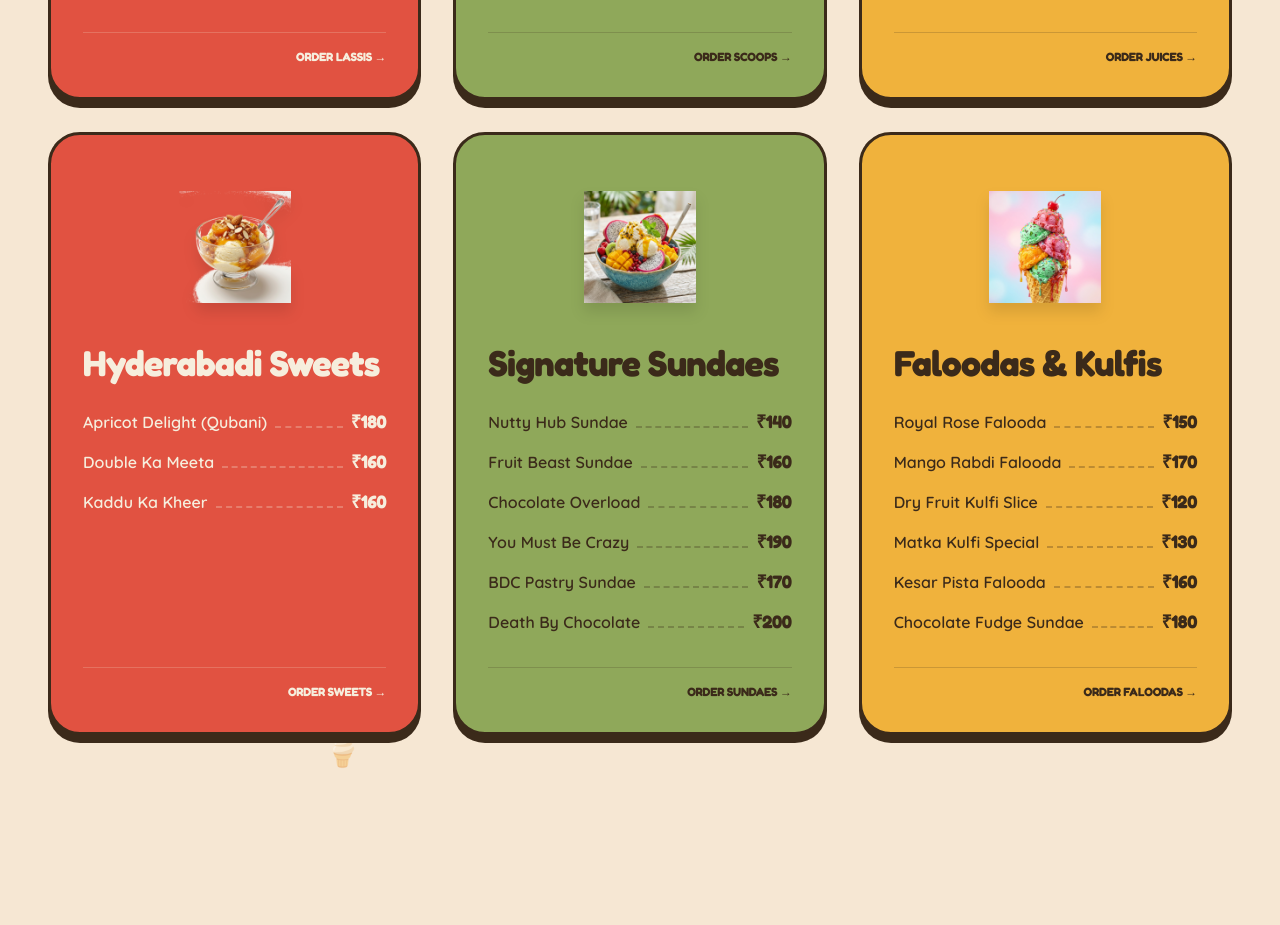
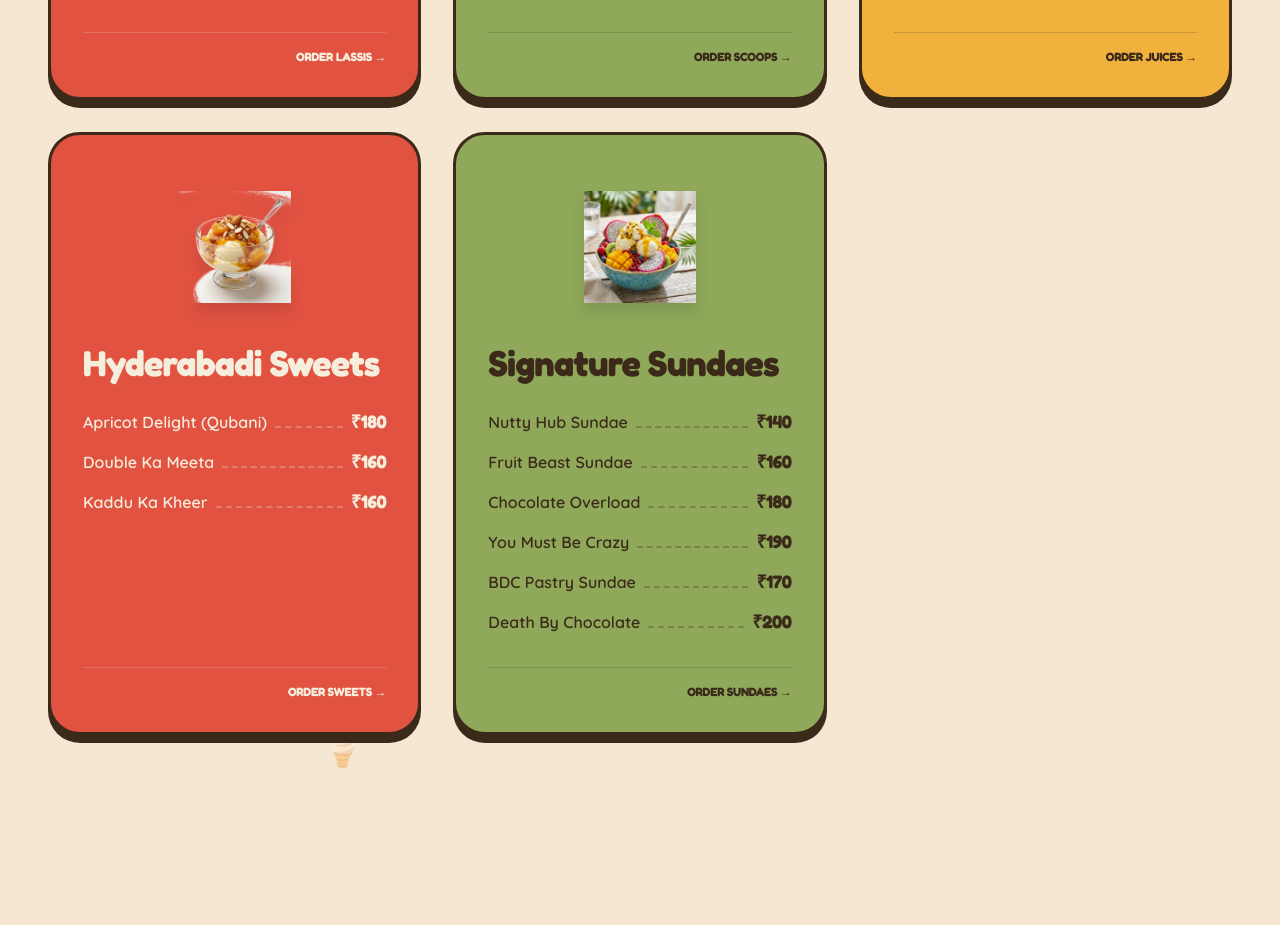
Before and after one commit to lalitejaonteddu/icecream, a Next.js app: page / in a window 1280 px wide. Shown: the part 2660-3585 px from the top of the page. Built offline with nearby package versions, Linux system fonts and the light colour scheme; a web font is replaced by a local one.

Commit message:
Remove Faloodas & Kulfis card container from Scoop List section

```diff
--- a/src/components/BestSellers.tsx
+++ b/src/components/BestSellers.tsx
@@ -48,15 +48,6 @@ const SUNDAES_ITEMS: MenuItem[] = [
   { name: 'You Must Be Crazy', price: '₹190' },
   { name: 'BDC Pastry Sundae', price: '₹170' },
   { name: 'Death By Chocolate', price: '₹200' },
-];
-
-const FALOODAS_ITEMS: MenuItem[] = [
-  { name: 'Royal Rose Falooda', price: '₹150' },
-  { name: 'Mango Rabdi Falooda', price: '₹170' },
-  { name: 'Dry Fruit Kulfi Slice', price: '₹120' },
-  { name: 'Matka Kulfi Special', price: '₹130' },
-  { name: 'Kesar Pista Falooda', price: '₹160' },
-  { name: 'Chocolate Fudge Sundae', price: '₹180' },
 ];
 
 export default function BestSellers() {
@@ -318,50 +309,6 @@ export default function BestSellers() {
               </a>
             </div>
           </motion.div>
-
-          {/* Card 6: Golden Yellow — Faloodas & Kulfis */}
-          <motion.div
-            initial={{ opacity: 0, y: 30 }}
-            whileInView={{ opacity: 1, y: 0 }}
-            viewport={{ once: true }}
-            transition={{ duration: 0.5, delay: 0.5 }}
-            className="bg-[#F0B23C] rounded-[32px] p-8 flex flex-col justify-between card-hover-jump text-[#3B2A1A] border-[3px] border-[#3B2A1A] shadow-[0_8px_0_#3B2A1A] relative overflow-hidden"
-          >
-            <div>
-              <div className="flex justify-center mb-6 pt-2">
-                <img
-                  src="/assets/giant_hero_3d_sundae.png"
-                  alt="Falooda glass icon"
-                  className="w-28 h-36 object-contain drop-shadow-xl"
-                />
-              </div>
-
-              <h3 className="font-fredoka text-4xl font-extrabold mb-6 tracking-tight text-[#3B2A1A]">
-                Faloodas & Kulfis
-              </h3>
-
-              <div className="space-y-3 font-quicksand font-semibold text-base text-[#3B2A1A]">
-                {FALOODAS_ITEMS.map((item, idx) => (
-                  <div key={idx} className="flex items-baseline justify-between">
-                    <span className="shrink-0">{item.name}</span>
-                    <span className="flex-1 mx-2 border-b-2 border-dashed border-[#3B2A1A]/40 opacity-70" />
-                    <span className="font-fredoka font-extrabold text-lg shrink-0">{item.price}</span>
-                  </div>
-                ))}
-              </div>
-            </div>
-
-            <div className="mt-8 pt-4 border-t border-[#3B2A1A]/20 flex justify-end">
-              <a
-                href="https://wa.me/919177235000?text=Hi%20Colour%20Ice%20Creams,%20I%20want%20to%20order%20Faloodas%20and%20Kulfis"
-                target="_blank"
-                rel="noopener noreferrer"
-                className="font-fredoka text-xs font-bold uppercase tracking-wider text-[#3B2A1A] hover:underline"
-              >
-                Order Faloodas →
-              </a>
-            </div>
-          </motion.div>
         </div>
       </div>
     </section>
```
